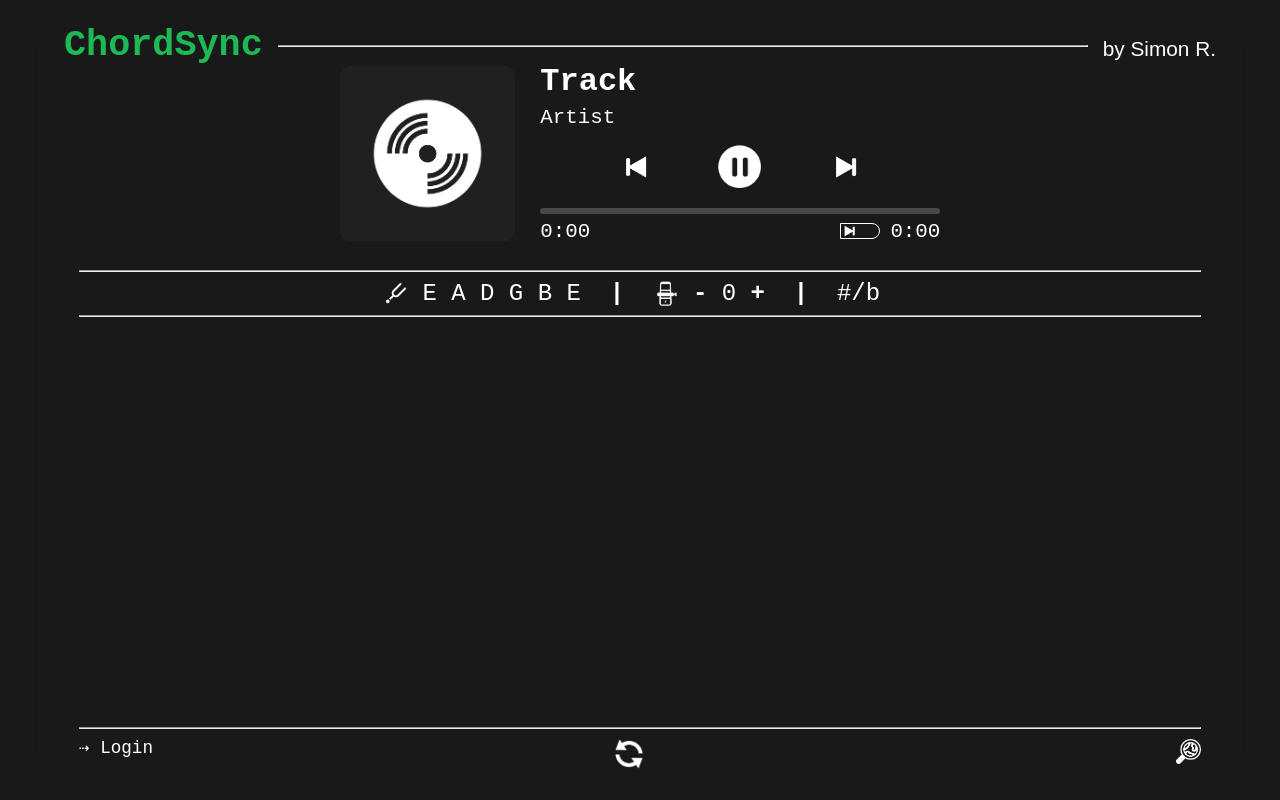
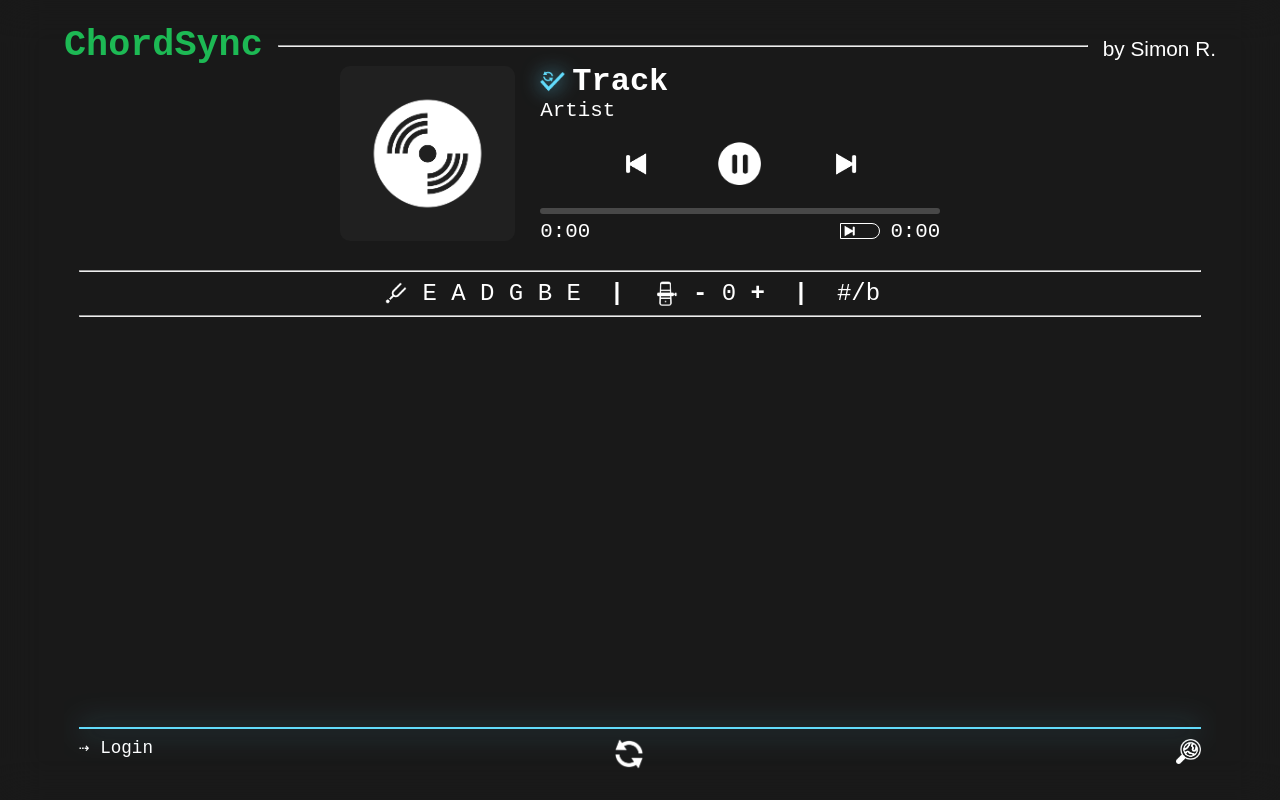
Before and after one commit to simonroedig/ChordSync, a Flask app: page / in a window 1280 px wide. Run offline with Flask 3, Linux system fonts and the light colour scheme; some libraries are stand-ins or nearby versions; some web fonts are replaced.

Commit message:
sync more salient and add checkmark for sync

```diff
--- a/app.py
+++ b/app.py
@@ -46,9 +46,18 @@ load_dotenv()
 
 
 ######## SPOTIFY API ########
+"""
+# If local development
+spotify_client_id = os.getenv("SPOTIFY_CLIENT_ID_LOCAL")
+spotify_client_secret = os.getenv("SPOTIFY_CLIENT_SECRET_LOCAL")
+spotify_redirect_uri = os.getenv("SPOTIFY_REDIRECT_URI_LOCAL")
+"""
+
+# If deployed
 spotify_client_id = os.getenv("SPOTIFY_CLIENT_ID")
 spotify_client_secret = os.getenv("SPOTIFY_CLIENT_SECRET")
 spotify_redirect_uri = os.getenv("SPOTIFY_REDIRECT_URI")
+
 spotify_scope = 'user-modify-playback-state,user-read-playback-state'
 sp_oauth = SpotifyOAuth(client_id=spotify_client_id, client_secret=spotify_client_secret, redirect_uri=spotify_redirect_uri, scope=spotify_scope, show_dialog=True, cache_path=None)
 
@@ -170,12 +179,10 @@ def handleConnect():
 
 @socketio.on('trackDynamicDataRequest')
 def handleDynamicDataRequest():
-    print('WebSocket: in handleDynamicDataRequest')
     emit('trackDynamicDataResponse', getTrackDynamicData())
 
 @socketio.on('trackStaticDataRequest')
 def handleStaticDataRequest():
-    print('WebSocket: in handleStaticDataRequest')
     emit('trackStaticDataResponse', getTrackStaticData())
 
 
@@ -815,7 +822,7 @@ def getSyncedLyricsJson(track_id):
                                'startTimeMs': '156010',
                                'syllables': [],
                                'words': ''}],
-                    'syncType': 'LINE_SYNCED'}
+                    'syncType': 'LINE_SYNCED'}, 1, 1
     """
 
     # MusixMatchs' free API doesn't include synced lyrics (i.e. timestamps) as well as just a part of the lyrics
@@ -1199,6 +1206,7 @@ def cleanup():
 atexit.register(cleanup)
 
 """
+# Hide next lines if in Production
 ######## START FLASK SERVER ########
 if __name__ == '__main__':
     app.run(host="0.0.0.0", port=5000, debug=True)
--- a/static/js/script.js
+++ b/static/js/script.js
@@ -1,5 +1,3 @@
-var is_on_touch_device = !!("ontouchstart" in window) || window.navigator.msMaxTouchPoints > 0;
-
 //////// CAPO ////////
 var capo_minus_button = document.getElementById("IDcapoMinusButton");
 var capo_plus_button = document.getElementById("IDcapoPlusButton");
@@ -431,6 +429,7 @@ line_empty_2.addEventListener("click", (event) => {
 //////// SYNC BUTTON ////////
 var sync_button = document.getElementById("IDsyncButton");
 var sync_button_current_rotation = 0;
+var bottom_hr = document.getElementById("IDbottomHR");
 
 // Hover effects
 sync_button.addEventListener('mouseover', () =>  {
@@ -464,12 +463,16 @@ sync_button.addEventListener('click', () =>  {
     dynamic_scroll = !dynamic_scroll;
     if (!dynamic_scroll) {
         sync_button.src = "static/img/sync_button.png";
+        sync_button.style.filter = "";
         sync_button.style.opacity = "0.5";
+        bottom_hr.classList.remove("classHRsyncOn");
     }
 
     if (dynamic_scroll) {
         sync_button.src = "static/img/sync_button_blue.png";
+        sync_button.style.filter = " drop-shadow(0 0 15px #62dbfb)";
         sync_button.style.opacity = "1";
+        bottom_hr.classList.add("classHRsyncOn");
     }
 });
 
@@ -480,11 +483,15 @@ sync_skip_toggle.addEventListener('click', () =>  {
     if (sync_skip_on == 0) {
         sync_skip_on = 1;
         document.getElementById("IDforwardButton").src = "static/img/music_control/forward_button_blue.png";
+        document.getElementById("IDforwardButton").title = "Next Syncable Song";
         document.getElementById("IDbackButton").src = "static/img/music_control/back_button_blue.png";
+        document.getElementById("IDbackButton").title = "Previous Syncable Song";
     }
     else if (sync_skip_on == 1) {
         sync_skip_on = 0;
         document.getElementById("IDforwardButton").src = "static/img/music_control/forward_button.png";
+        document.getElementById("IDforwardButton").title = "Next Song";
         document.getElementById("IDbackButton").src = "static/img/music_control/back_button.png";
+        document.getElementById("IDbackButton").title = "Previous Song";
     }
 });
--- a/static/styles/mainpage.css
+++ b/static/styles/mainpage.css
@@ -453,6 +453,8 @@ body {
 #IDsyncSkipToggle:checked {
     border: solid 1px #62dbfb;
     border-radius: 50px;
+    filter: drop-shadow(0 0 10px #62dbfb);
+
 }
 
 #IDsyncSkipToggle:checked:before {
@@ -499,3 +501,22 @@ body {
     height: 25px;
     margin-right: 15px;
 }
+
+.classHRsyncOn {
+    height: 2px;
+    border: none;
+    background-color: #62dbfb;
+    filter: drop-shadow(0 0 15px #62dbfb);
+}
+
+#IDsyncAvailableIMG {
+    width: 25px;
+    height: 25px;
+    margin-right: 7px;
+    filter: drop-shadow(0 0 10px #62dbfb);
+}
+
+#IDdivCheckAndTitle {
+    display: flex;
+    flex-direction: row;
+}
--- a/templates/index.html
+++ b/templates/index.html
@@ -60,6 +60,11 @@
         var sync_skip_on = 0;
         var clicked_previous = 0;
 
+        var sync_button = "";
+        var bottom_hr = "";
+
+        var is_on_touch_device = !!("ontouchstart" in window) || window.navigator.msMaxTouchPoints > 0;
+
 
         //////// SLEEP/DELAY ////////
         function sleepPromise(ms) {
@@ -67,8 +72,9 @@
         }
 
 
-        //////// WEB SOCKET ////////
-        var socket = io.connect('wss://chordsync.onrender.com');
+        //////// WEB SOCKET (Choose if Local or Production) ////////
+        var socket = io.connect('wss://chordsync.onrender.com'); // Production
+        // var socket = io.connect('http://' + document.domain + ':' + location.port); // Local
 
         socket.on('connect', () => {
             console.log('WebSocket: Client (JavaScript) connected to Server (Python)');
@@ -80,13 +86,14 @@
 
         // Repeat dynamic Websocket response every 250ms
         setInterval(() => {
-            console.log("Trying to request Dynamic Data");
             socket.emit('trackDynamicDataRequest');
         }, 250);
 
         //////// Websocket response for parameters that DON'T change during the song ////////
         socket.on('trackStaticDataResponse', (track_static_data) => {
-            console.log("In trackStaticDataResponse");
+            sync_button = document.getElementById("IDsyncButton");
+            bottom_hr = document.getElementById("IDbottomHR");
+
             if (sync_skip_on == 1 && clicked_previous == 0 && (track_static_data.musixmatch_lyrics_is_linesynced == 0 || track_static_data.complete_source_code_found == 0)) {
                 socket.emit('nextSpotifyTrack');
                 return;
@@ -137,6 +144,11 @@
 
             if (musixmatch_lyrics_is_linesynced == 0) {
                 dynamic_scroll = false;
+                document.getElementById('IDsyncAvailableIMG').style.visibility = "hidden";
+                document.getElementById('IDsyncAvailableIMG').style.display = "none";
+            } else if (musixmatch_lyrics_is_linesynced == 1) {
+                document.getElementById('IDsyncAvailableIMG').style.visibility = "visible";
+                document.getElementById('IDsyncAvailableIMG').style.display = "block";
             }
 
             // Main source
@@ -177,11 +189,15 @@
                     });
 
                     line.addEventListener('mouseover', (event) => {
-                        line.style.color = "#34df70";
+                        if (!is_on_touch_device) {
+                            line.style.color = "#34df70";
+                        }
                     });
 
                     line.addEventListener('mouseout', (event) => {
-                        line.style.color = "white";
+                        if (!is_on_touch_device) {
+                            line.style.color = "white";
+                        }
                     });
 
                 });
@@ -264,7 +280,6 @@
 
         //////// Websocket response for parameters that change during the song ////////
         socket.on('trackDynamicDataResponse', (track_dynamic_data) => {
-            console.log("In trackDynamicDataResponse");
             // New track -> Request new static Websocket data
             if (track_dynamic_data.track_id != previous_track_id) {
                 document.getElementById('IDdivMainChordsWrapper').style.justifyContent = "center";
@@ -342,15 +357,19 @@
             }
 
             // Depending on wether dynamic scrolling is enabled or disabled -> change sync button appearance and enable calcDynamicScrolling() function
-            let sync_button = document.getElementById("IDsyncButton");
             if (!dynamic_scroll && musixmatch_lyrics_is_linesynced == 1 && in_track_change == false) {
                 sync_button.src = "{{ url_for('static', filename='/img/sync_button.png') }}";
+                sync_button.style.filter = "";
                 sync_button.style.opacity = "0.5";
+                bottom_hr.classList.remove("classHRsyncOn");
+
             }
             if (dynamic_scroll && musixmatch_lyrics_is_linesynced == 1 && in_track_change == false) {
                 calcDynamicScrolling(min_scroll_value, max_scroll_value, track_duration_ms, progress_ms, clickable_synced_lines_timestamp_array);
                 sync_button.src = "{{ url_for('static', filename='/img/sync_button_blue.png') }}";
+                sync_button.style.filter = "drop-shadow(0 0 15px #62dbfb)";
                 sync_button.style.opacity = "1";
+                bottom_hr.classList.add("classHRsyncOn");
             }
 
             // No synced lyrics available cases
@@ -359,7 +378,9 @@
 
                 document.getElementById('IDdivMainChords').innerHTML = main_chords_body;
                 sync_button.src = "{{ url_for('static', filename='/img/sync_button.png') }}";
+                sync_button.style.filter = "";
                 sync_button.style.opacity = "0.5";
+                bottom_hr.classList.remove("classHRsyncOn");
             }
             // If no synced lyrics are available -> Display error message when enabling sync
             if (dynamic_scroll && musixmatch_lyrics_is_linesynced == 0 && in_track_change == false) {
@@ -368,7 +389,9 @@
                 // Don't also rewrite main_chords_body to persist previous content
                 document.getElementById('IDdivMainChords').innerHTML = "Syncing chords not possible for this song.";
                 sync_button.src = "{{ url_for('static', filename='/img/sync_button_blue.png') }}";
+                sync_button.style.filter = "drop-shadow(0 0 15px #62dbfb)";
                 sync_button.style.opacity = "1";
+                bottom_hr.classList.add("classHRsyncOn");
             }
 
             if (complete_source_code_found == 0) {
@@ -416,7 +439,10 @@
 
             <div id="IDdivTrackAndTime">
                 <div id="IDdivTrackAndArtist">
-                    <span id="IDtrackName">{{ track_name }}</span>
+                    <div id="IDdivCheckAndTitle">
+                        <img id="IDsyncAvailableIMG" src="static/img/sync_available_check.png" title="Sync Available">
+                        <span id="IDtrackName">{{ track_name }}</span>
+                    </div>
                     <span id="IDartistName">{{ artist_name }}</span>
                 </div>
 
@@ -440,7 +466,7 @@
 
                         <div id="IDdivSyncButtonAndTime">
 
-                            <input id="IDsyncSkipToggle" type="checkbox"/>
+                            <input id="IDsyncSkipToggle" type="checkbox"/ title="Turn On/Off: Show Only Syncable Songs">
 
                             <p><span id="IDtrackDuration">{{ minutes }}:{{ "%02d"|format(seconds) }}</span></p>
 
@@ -482,7 +508,7 @@
                 <div id="IDdivMainChords">{{ main_chords_body|safe }}</div>
             </div>
 
-            <hr>
+            <hr id="IDbottomHR" class="classHRsyncOn">
 
             <div id="IDdivLoginAndSyncAndSourceCode">
                 {% if is_logged_in %}
```
Also changed, not shown: static/img/source_icon.png, static/img/sync_available_check.png (added), 1 other file.
